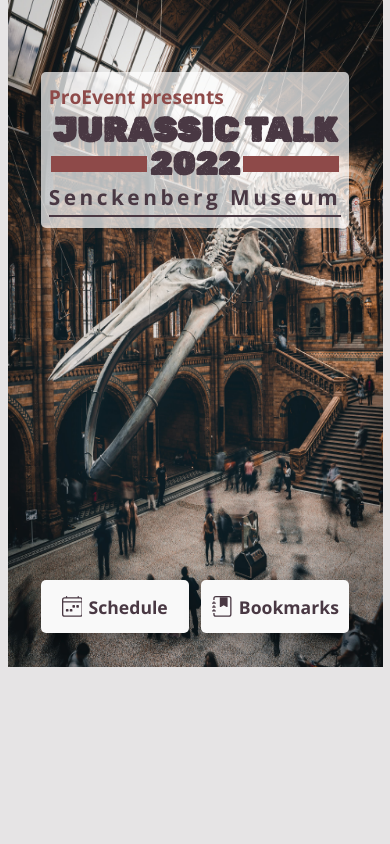
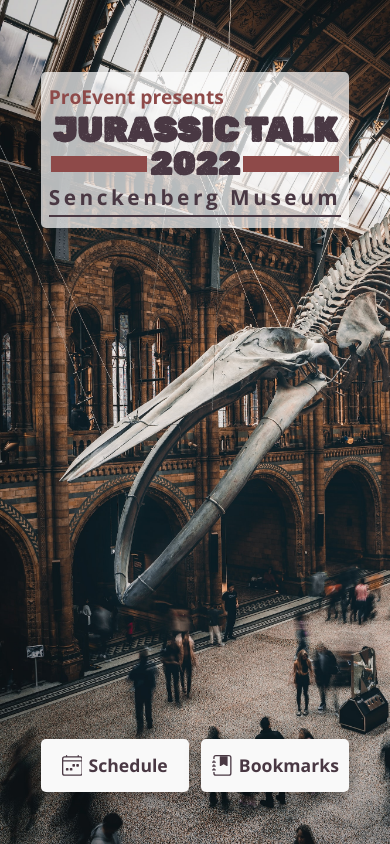
Before and after one commit to MeenaFoerderer/Capstone-project, a Next.js app: page / in a window 390 px wide. Built offline with nearby package versions, Linux system fonts and the light colour scheme.

Commit message:
adjust landing page responsiveness

```diff
--- a/pages/index.js
+++ b/pages/index.js
@@ -11,8 +11,8 @@ function LandingPage({ conferenceDays, conferenceRooms }) {
         <Image
           src="/images/landingpage02.jpeg"
           alt="historical museum hall with large whale skeleton hanging from the ceiling"
-          height={667}
-          width={375}
+          fill
+          style={{objectFit:"cover", objectPosition:"left"}}
         />
       </Background>
 
@@ -49,10 +49,7 @@ function LandingPage({ conferenceDays, conferenceRooms }) {
 }
 
 const StyledMain = styled.main`
-  margin: 0 auto;
   padding: 2em 0;
-  width: 100vw;
-  height: 100vh;
   display: flex;
   flex-direction: column;
   justify-content: space-between;
@@ -60,22 +57,25 @@ const StyledMain = styled.main`
 `;
 
 const Background = styled.div`
-  position: absolute;
+  position: relative;
   top: 0;
-  align-self: center;
   position: fixed;
   overflow-y: hidden;
+  width: 100vw;
+  height: 100vh;
+  max-width: 820px;
 `;
 
 const ContentContainer = styled.div`
   z-index: 10;
-  max-width: 375px;
+  max-width: 500px;
   display: flex;
   flex-direction: column;
-  justify-content: center;
+  justify-content: space-between;
+  height: 90vh;
 `;
 
-const Header = styled.div`
+const Header = styled.header`
   margin: 0;
   margin-top: 2.5em;
   background: rgba(255, 255, 255, 0.7);
@@ -140,7 +140,6 @@ const Subtitle = styled.h2`
 `;
 
 const LinkWrapper = styled.div`
-  margin-top: 22em;
   display: flex;
   gap: 0.8em;
 `;
```
